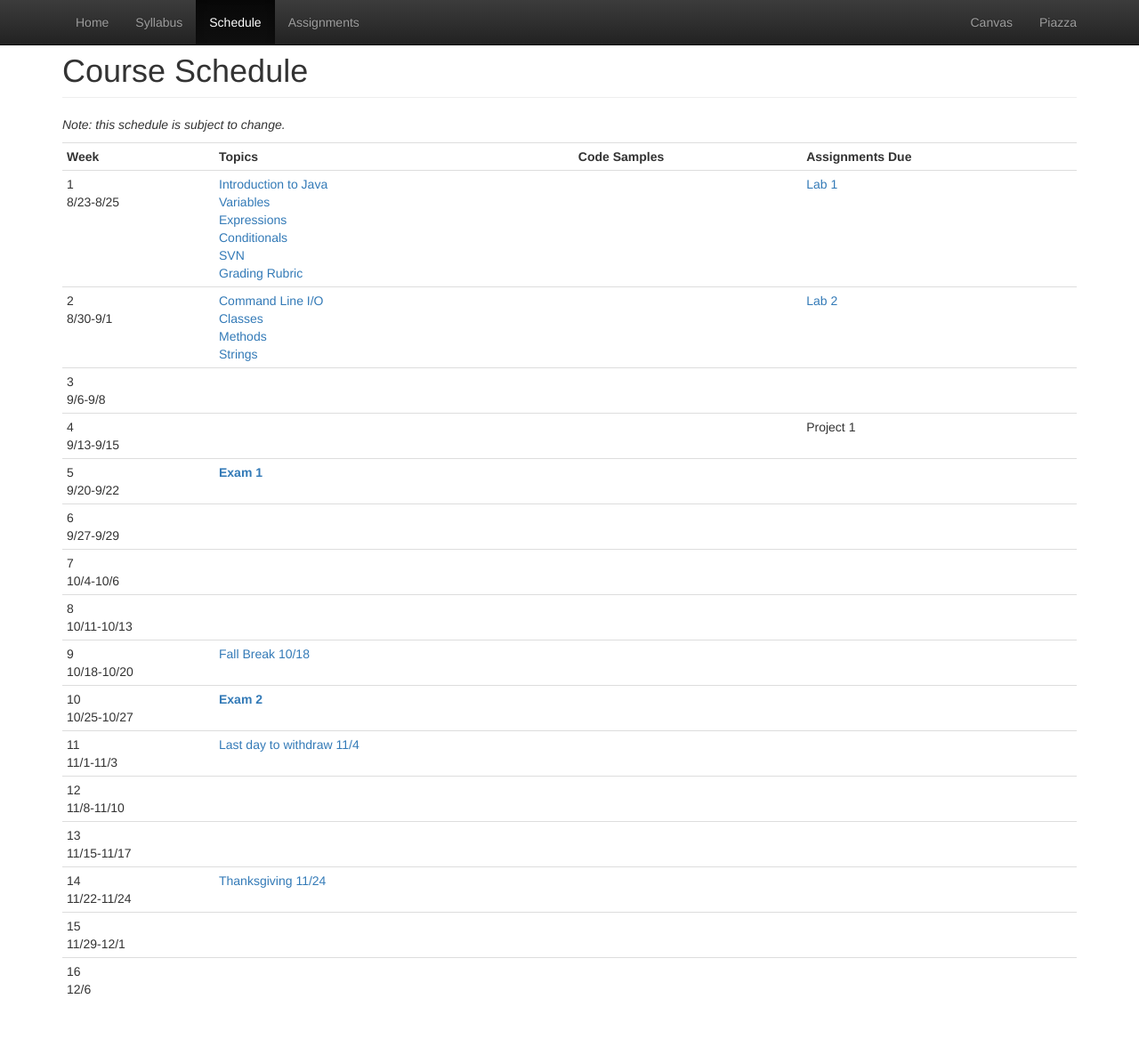
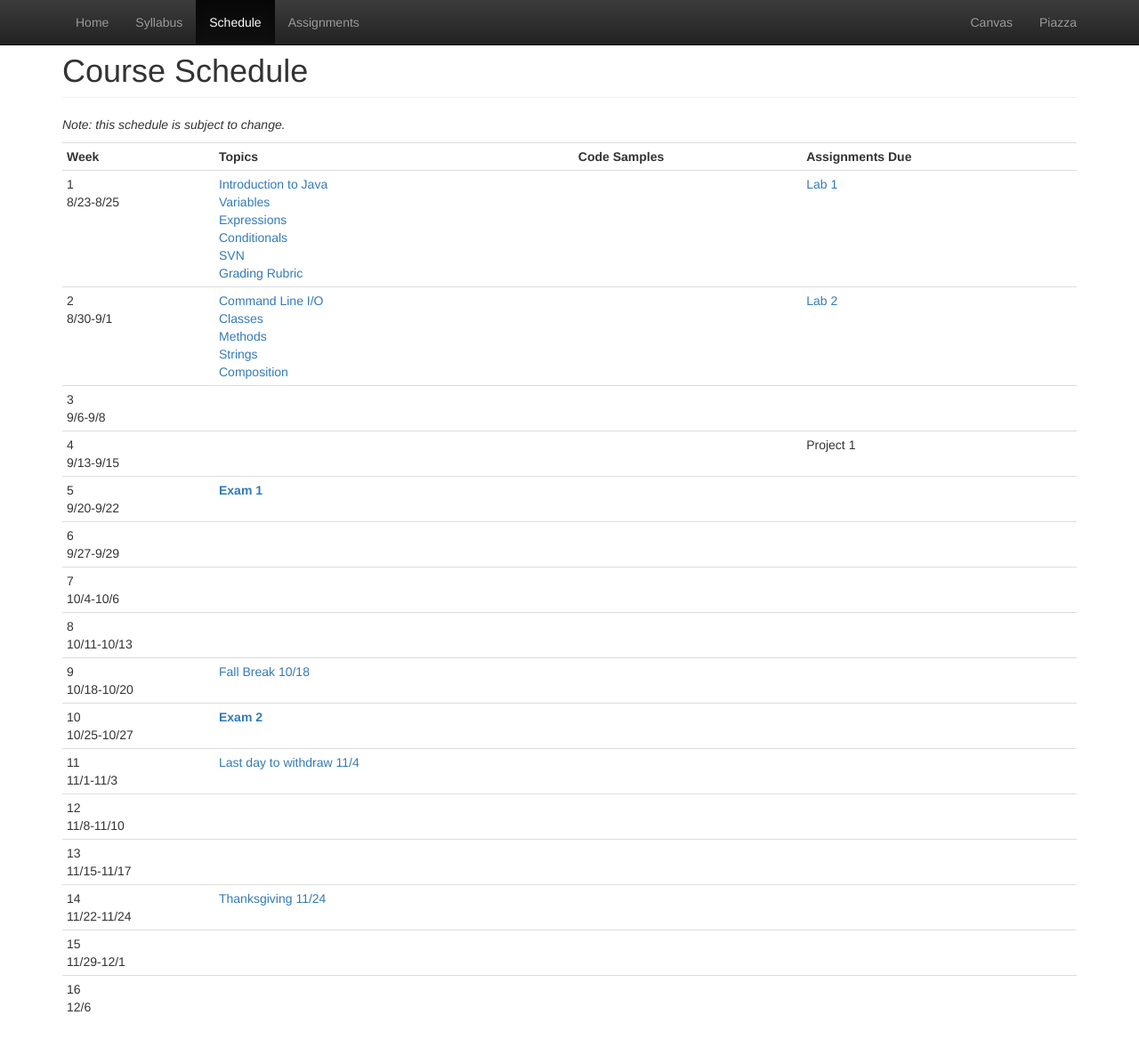
Before and after one commit to CS112-F16/cs112-f16.github.io, a Jekyll site: the page built from schedule.html, in a window 1280 px wide and 1187 px high. Shown: the top 1177 px of the window at 89% size. Built offline with Jekyll 4.4.1, drawn with Linux system fonts in a browser that asks for light colours.

Commit message:
add link to composition notes

```diff
--- a/schedule.html
+++ b/schedule.html
@@ -36,6 +36,7 @@
         <a href="https://github.com/CS112-F16/notes/blob/master/classes.md">Classes</a><br/>
         <a href="https://github.com/CS112-F16/notes/blob/master/methods.md">Methods</a><br/>
         <a href="https://github.com/CS112-F16/notes/blob/master/strings.md">Strings</a><br/>
+        <a href="https://github.com/CS112-F16/notes/blob/master/design.md">Composition</a><br/>
       </td>
       <td></td>
       <td><a href="https://github.com/CS112-F16/labs/blob/master/lab2.md">Lab 2</a></td>
```
